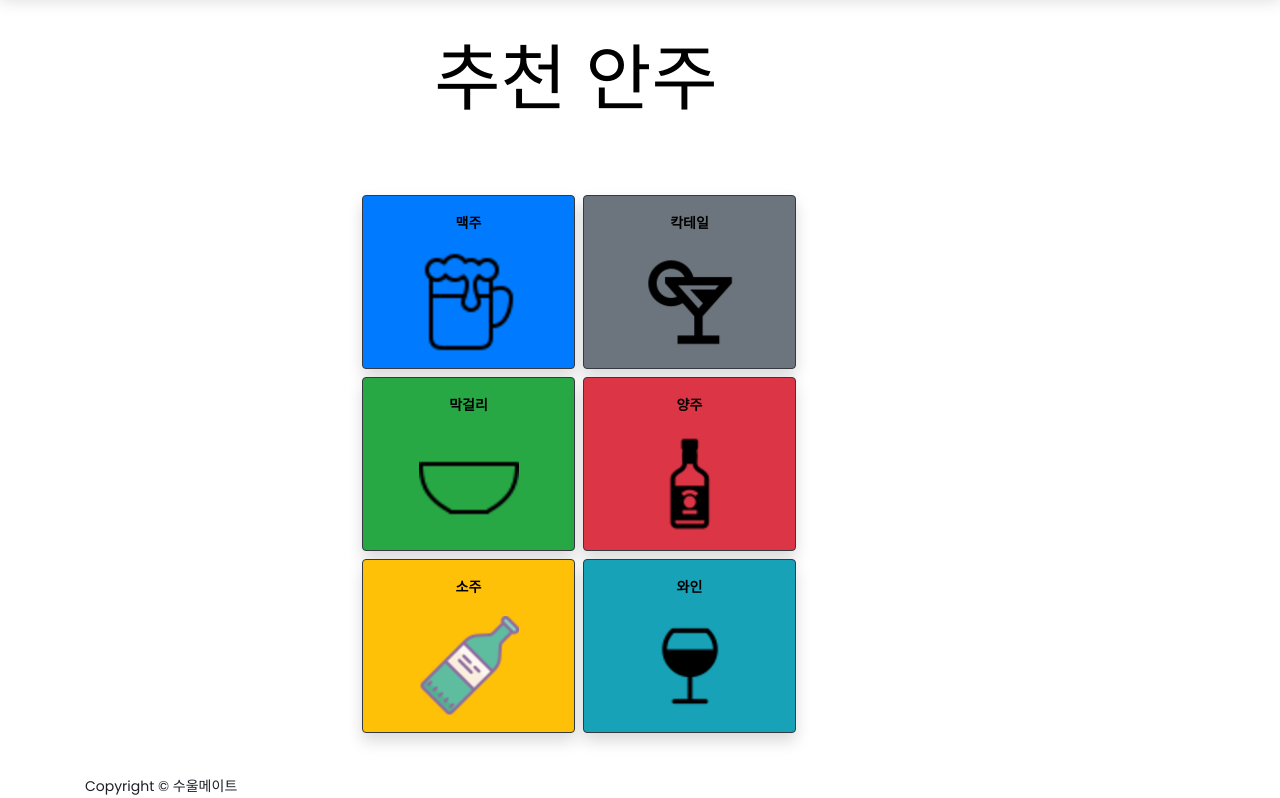
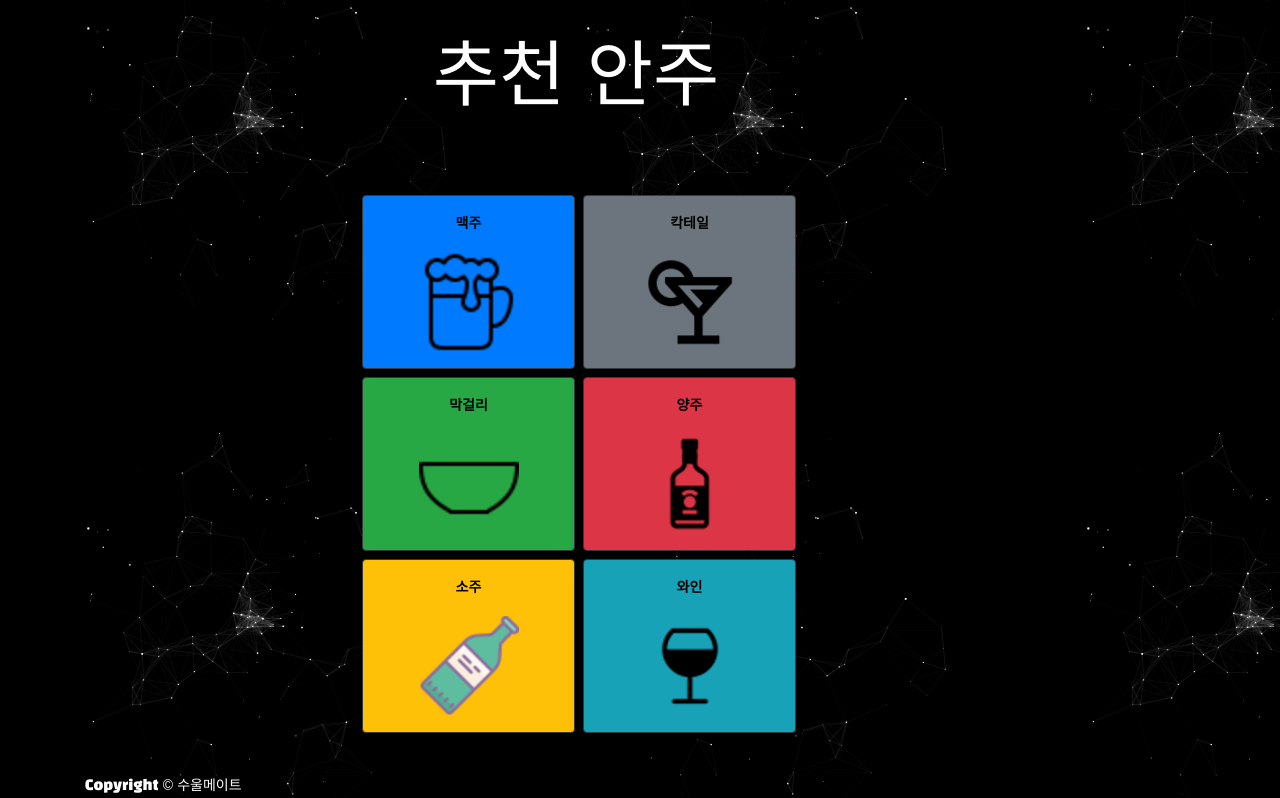
Before and after one commit to Yunjinho/soolmate, a Django app: page /snacks/ in a window 1280 px wide. Shown: the part 125-923 px from the top of the page. Run offline with Django 3.2, Linux system fonts and the light colour scheme; some libraries are stand-ins or nearby versions.

Commit message:
배경 수정

```diff
--- a/firstapp/templates/recipe.html
+++ b/firstapp/templates/recipe.html
@@ -107,7 +107,7 @@
     </div>
     <div class="col-lg-6 mb-4">
       <div class="card h-100">
-        <a href="#"><img class="card-img-top" src="{% static  'images/melona.png' %}" alt="1" height="400px" width="300px"></a>
+        <a href="#"><img class="card-img-top" src="{% static 'images/melona.png' %}" alt="1" height="400px" width="300px"></a>
         <div class="card-body">
           <h4 class="card-title">
             <a href="#" type="button" class="btn btn-primary" data-toggle="modal" data-target="#melona">우쭈쭈메로나주</a>
--- a/firstapp/templates/snacks.html
+++ b/firstapp/templates/snacks.html
@@ -13,6 +13,7 @@
 <link rel="stylesheet" type="text/css" href='{%static "plugins/OwlCarousel2-2.2.1/animate.css"%}'>
 <link rel="stylesheet" type="text/css" href='{%static "styles/main_styles.css"%}'>
 <link rel="stylesheet" type="text/css" href='{%static "styles/responsive.css" %}'>
+<link href="https://fonts.googleapis.com/css?family=Black+Han+Sans&display=swap&subset=korean" rel="stylesheet">
 <script>
 $('#exampleModal').on('show.bs.modal', function (event) {
   var button = $(event.relatedTarget) // Button that triggered the modal
@@ -40,8 +41,13 @@ $('#exampleModal').on('show.bs.modal', function (event) {
         .col-lg-12, .navbar{
           height:75px;
         }
-        .maintext{
+        .maintext, .copyright{
           margin-right:8rem;
+          color:white;
+          font-family: 'Black Han Sans', sans-serif;
+        }
+        body{
+        background: url({% static "images/background.gif" %});
         }
     </style>
 </head>
```
Also changed, not shown: firstapp/static/images/background.gif (added), firstapp/static/images/background.jpg (added).
